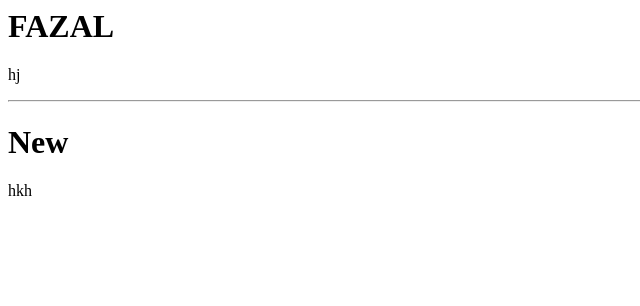
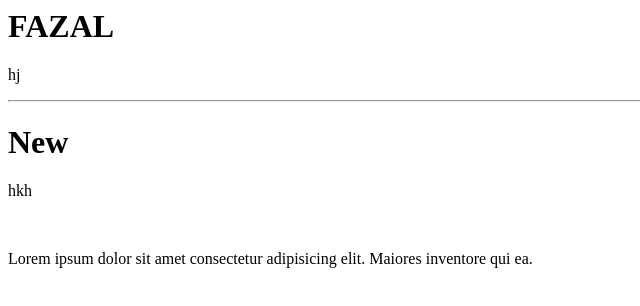
Before and after one commit to fazalmiran/FirstCode, a plain HTML site: page index.html in a window 1280 px wide. Shown: the whole page, without its empty margins (0-640 px from the left). Drawn offline with Linux system fonts and the light colour scheme.

Commit message:
ThirdChange

```diff
--- a/index.html
+++ b/index.html
@@ -9,5 +9,6 @@
         <h1>New</h1>
         <p>hkh</p>
         <br>
+        <p>Lorem ipsum dolor sit amet consectetur adipisicing elit. Maiores inventore qui ea.</p>
     </body>
 </html>
```
